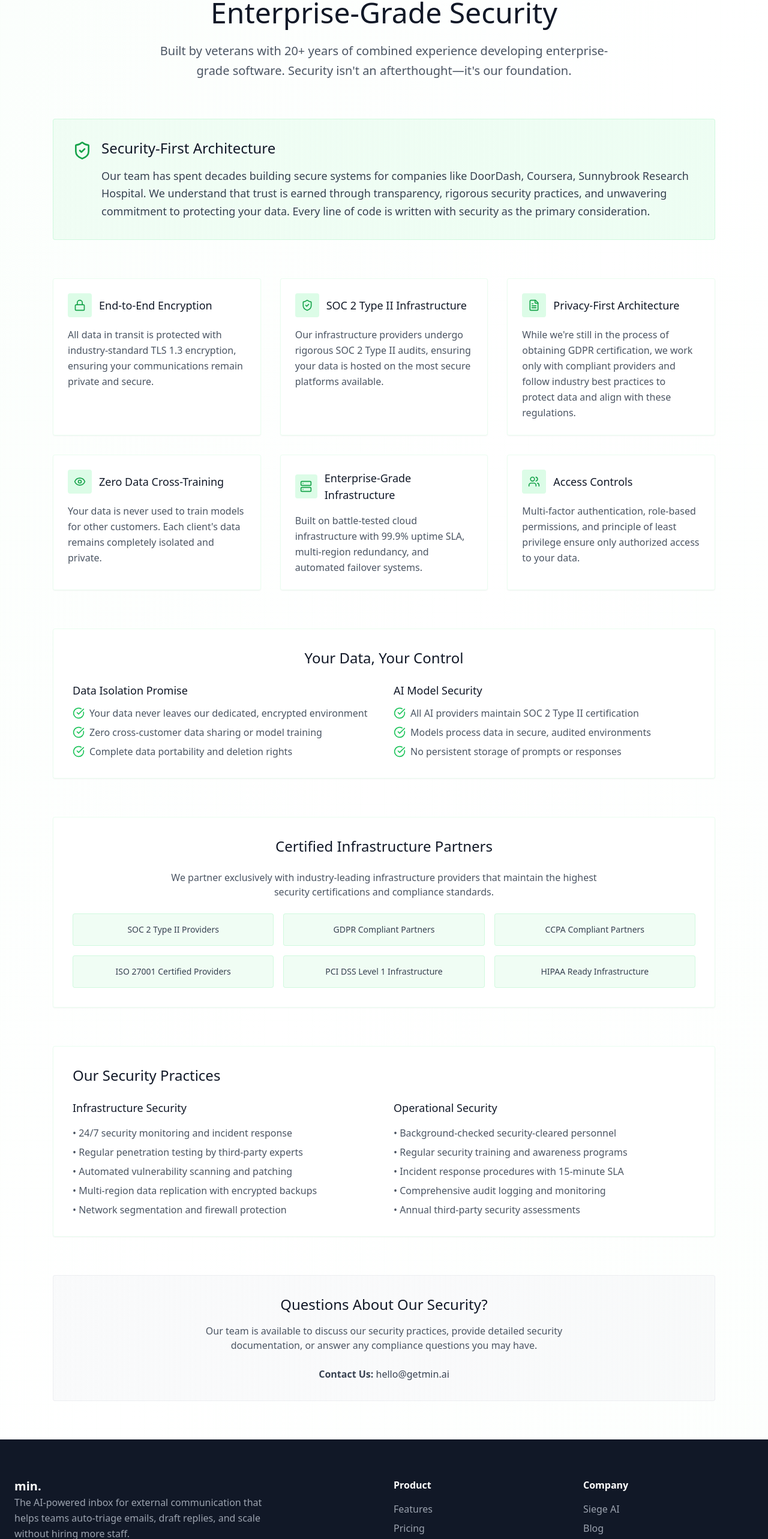
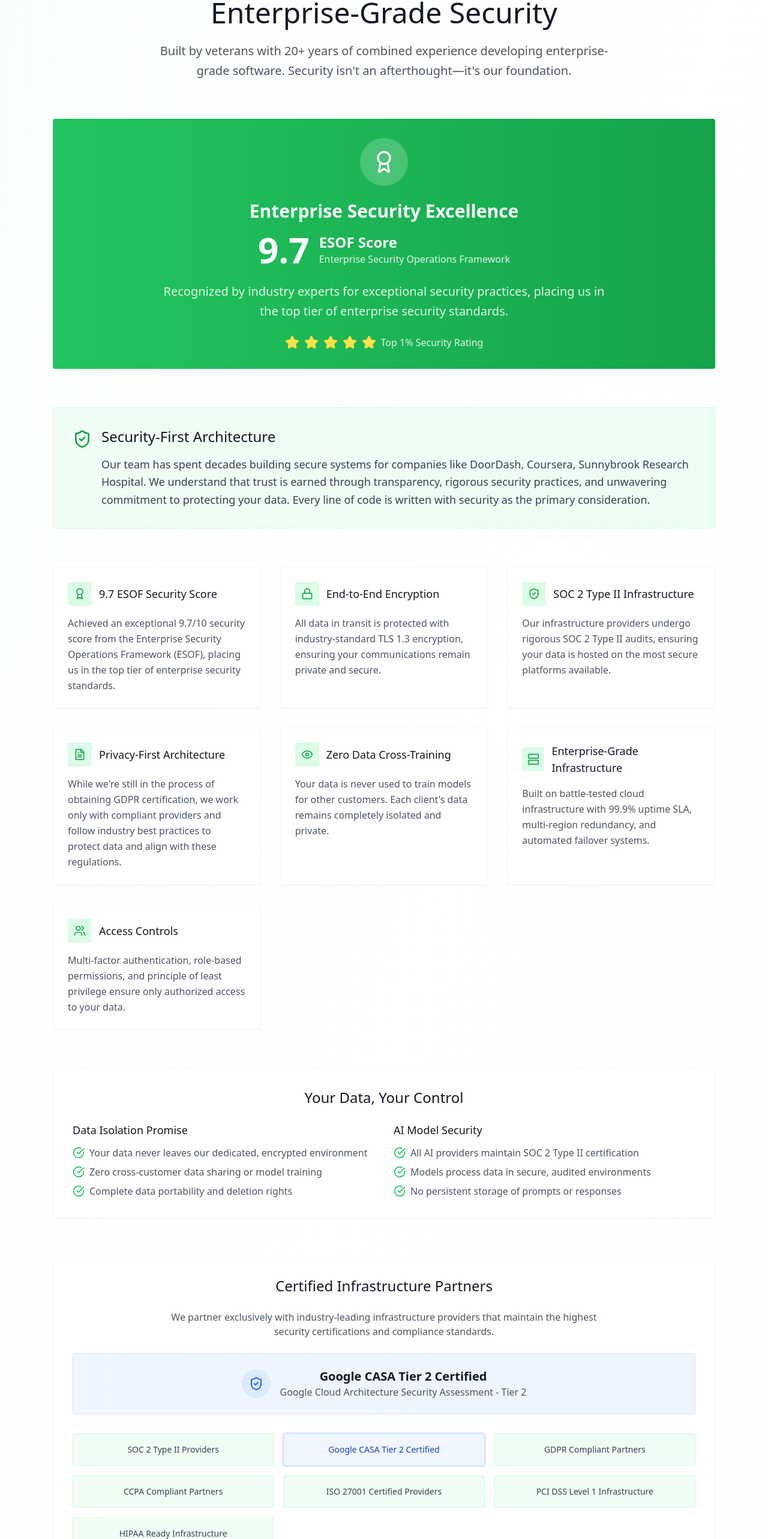
Before and after one commit to siegeai/min-zed-fusion, a React (Vite) app: page /security in a window 1280 px wide. Shown: the part 219-2785 px from the top of the page at 60% size. Built offline with nearby package versions, Linux system fonts and the light colour scheme.

Commit message:
certifications

```diff
--- a/src/pages/Security.tsx
+++ b/src/pages/Security.tsx
@@ -1,12 +1,16 @@
 import Header from "@/components/Header";
 import Footer from "@/components/Footer";
 import { useEffect } from "react";
-import { Shield, ShieldCheck, Lock, Eye, Server, FileText, Users, CheckCircle } from "lucide-react";
+import { Shield, ShieldCheck, Lock, Eye, Server, FileText, Users, CheckCircle, Award, Star } from "lucide-react";
 const Security = () => {
   useEffect(() => {
     window.scrollTo(0, 0);
   }, []);
   const securityFeatures = [{
+    icon: Award,
+    title: "9.7 ESOF Security Score",
+    description: "Achieved an exceptional 9.7/10 security score from the Enterprise Security Operations Framework (ESOF), placing us in the top tier of enterprise security standards."
+  }, {
     icon: Lock,
     title: "End-to-End Encryption",
     description: "All data in transit is protected with industry-standard TLS 1.3 encryption, ensuring your communications remain private and secure."
@@ -31,7 +35,7 @@ const Security = () => {
     title: "Access Controls",
     description: "Multi-factor authentication, role-based permissions, and principle of least privilege ensure only authorized access to your data."
   }];
-  const infrastructureCertifications = ["SOC 2 Type II Providers", "GDPR Compliant Partners", "CCPA Compliant Partners", "ISO 27001 Certified Providers", "PCI DSS Level 1 Infrastructure", "HIPAA Ready Infrastructure"];
+  const infrastructureCertifications = ["SOC 2 Type II Providers", "Google CASA Tier 2 Certified", "GDPR Compliant Partners", "CCPA Compliant Partners", "ISO 27001 Certified Providers", "PCI DSS Level 1 Infrastructure", "HIPAA Ready Infrastructure"];
   return <div className="min-h-screen bg-white relative overflow-hidden">
       {/* Background layers */}
       <div className="absolute inset-0 pointer-events-none">
@@ -59,6 +63,34 @@ const Security = () => {
                 Enterprise-Grade Security
               </h1>
               <p className="text-xl text-gray-600 max-w-3xl mx-auto leading-relaxed font-light">Built by veterans with 20+ years of combined experience developing enterprise-grade software. Security isn't an afterthought—it's our foundation.</p>
+            </div>
+
+            {/* Security Score Highlight */}
+            <div className="bg-gradient-to-r from-green-500 to-green-600 rounded-sm p-8 mb-16 text-white">
+              <div className="text-center">
+                <div className="inline-flex items-center justify-center w-20 h-20 bg-white/20 rounded-full mb-6">
+                  <Award className="w-10 h-10 text-white" />
+                </div>
+                <h2 className="text-3xl font-bold mb-4">
+                  Enterprise Security Excellence
+                </h2>
+                <div className="flex items-center justify-center space-x-4 mb-6">
+                  <div className="text-6xl font-bold">9.7</div>
+                  <div className="text-left">
+                    <div className="text-2xl font-semibold">ESOF Score</div>
+                    <div className="text-green-100">Enterprise Security Operations Framework</div>
+                  </div>
+                </div>
+                <p className="text-xl text-green-100 max-w-3xl mx-auto leading-relaxed">
+                  Recognized by industry experts for exceptional security practices, placing us in the top tier of enterprise security standards.
+                </p>
+                <div className="flex items-center justify-center mt-6 space-x-2">
+                  {[...Array(5)].map((_, i) => (
+                    <Star key={i} className="w-6 h-6 text-yellow-300 fill-current" />
+                  ))}
+                  <span className="ml-2 text-green-100 font-medium">Top 1% Security Rating</span>
+                </div>
+              </div>
             </div>
 
             {/* Trust Statement */}
@@ -144,10 +176,37 @@ const Security = () => {
               <p className="text-gray-600 mb-6 text-center max-w-3xl mx-auto">
                 We partner exclusively with industry-leading infrastructure providers that maintain the highest security certifications and compliance standards.
               </p>
+
+              {/* Highlight Google CASA Tier 2 */}
+              <div className="bg-gradient-to-r from-blue-50 to-blue-100/50 rounded-sm border border-blue-200/60 p-6 mb-8">
+                <div className="flex items-center justify-center space-x-4">
+                  <div className="w-12 h-12 bg-blue-100 rounded-full flex items-center justify-center">
+                    <ShieldCheck className="w-6 h-6 text-blue-600" />
+                  </div>
+                  <div className="text-center">
+                    <h3 className="text-xl font-semibold text-gray-900">Google CASA Tier 2 Certified</h3>
+                    <p className="text-gray-600">Google Cloud Architecture Security Assessment - Tier 2</p>
+                  </div>
+                </div>
+              </div>
+
               <div className="grid grid-cols-2 md:grid-cols-3 gap-4">
-                {infrastructureCertifications.map((cert, index) => <div key={index} className="flex items-center justify-center p-4 bg-green-50 rounded-sm border border-green-200/60">
-                    <span className="text-sm font-medium text-gray-700 text-center">{cert}</span>
-                  </div>)}
+                {infrastructureCertifications.map((cert, index) => {
+                  const isGoogleCASA = cert === "Google CASA Tier 2 Certified";
+                  return (
+                    <div key={index} className={`flex items-center justify-center p-4 rounded-sm border ${
+                      isGoogleCASA
+                        ? "bg-blue-50 border-blue-200/60 ring-2 ring-blue-100"
+                        : "bg-green-50 border-green-200/60"
+                    }`}>
+                      <span className={`text-sm font-medium text-center ${
+                        isGoogleCASA ? "text-blue-800" : "text-gray-700"
+                      }`}>
+                        {cert}
+                      </span>
+                    </div>
+                  );
+                })}
               </div>
             </div>
 
```
